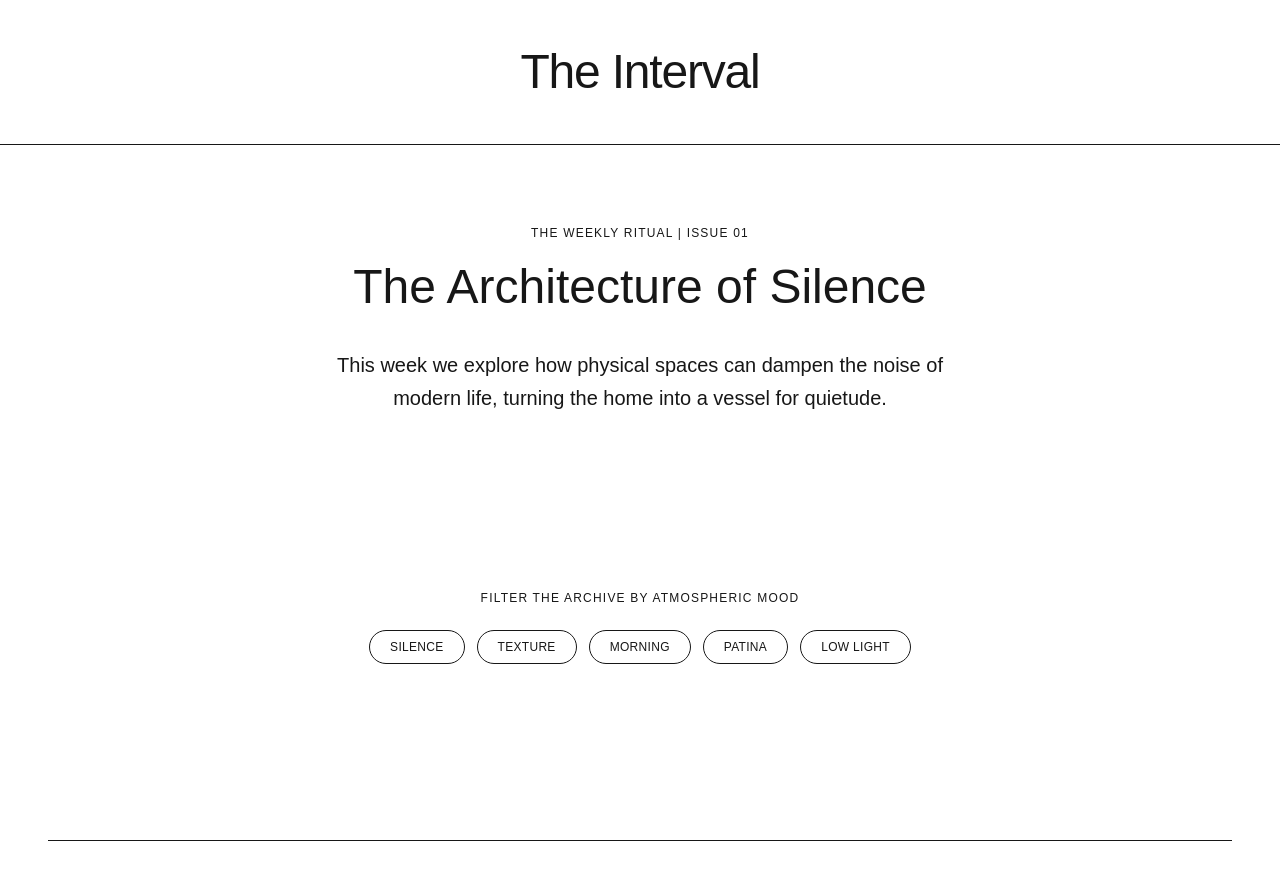
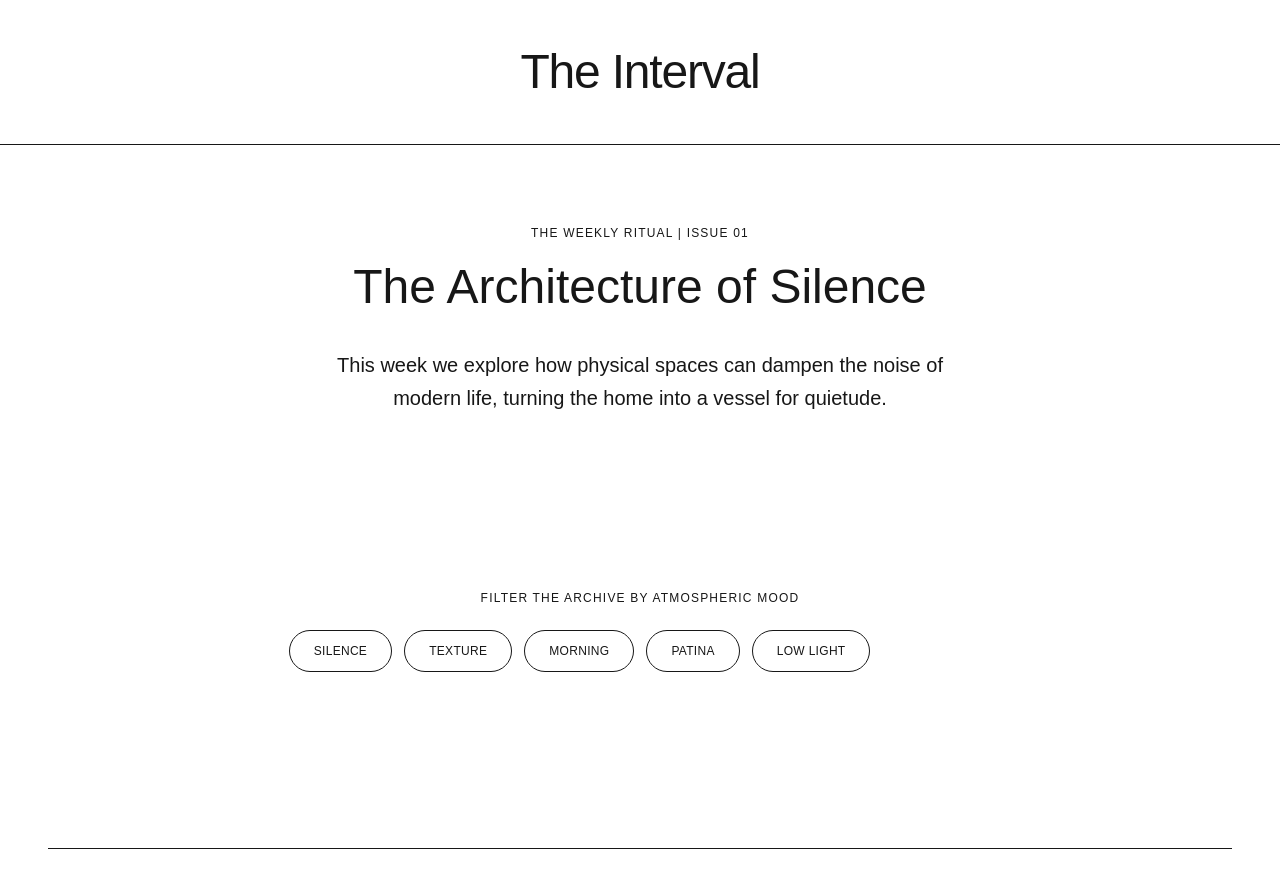
Before and after one commit to byinterval/interval, a Next.js app: page / in a window 1280 px wide. Shown: the top 888 px of the page. Built offline with nearby package versions, Linux system fonts and the light colour scheme; no server answers; a web font is replaced by a local one.

Commit message:
Refined Atlas View with Atmospheric Search and Calm Transitions

```diff
--- a/app/atlas/page.tsx
+++ b/app/atlas/page.tsx
@@ -1,91 +1,99 @@
+'use client';
+import { useState } from 'react';
+import { AnimatePresence } from 'framer-motion';
 import CalmEntry from '../components/CalmEntry';
 import MoodFilter from '../components/MoodFilter';
 import SignalCard from '../components/SignalCard';
 import ArtifactVault from '../components/ArtifactVault';
+import MasonryGrid from '../components/MasonryGrid';
+import CalmGridItem from '../components/CalmGridItem';
 
-// Mock Data simulating "The Brain" (Sanity)
-// We vary the height class to create the visual rhythm (Masonry)
-// UPDATE: Added 'image' property to satisfy the updated SignalCard interface
-const signals = [
-  {
-    studio: "Studio O",
-    title: "Light as Material",
-    mood: "Low Light",
-    height: "aspect-[3/4]",
-    image: "https://images.unsplash.com/photo-1507646227500-4d389b0012be?q=80&w=800&auto=format&fit=crop" // Placeholder architectural image
-  },
-  {
-    studio: "Ryokan Z",
-    title: "The Acoustics of Tatami",
-    mood: "Silence",
-    height: "aspect-square",
-    image: "https://images.unsplash.com/photo-1598337633293-189f76f7f631?q=80&w=800&auto=format&fit=crop"
-  },
-  {
-    studio: "Atelier V",
-    title: "Concrete Patina",
-    mood: "Texture",
-    height: "aspect-[4/5]",
-    image: "https://images.unsplash.com/photo-1516962080544-e1163c804e15?q=80&w=800&auto=format&fit=crop"
-  },
-  {
-    studio: "Cafe K",
-    title: "Rainy Day Architecture",
-    mood: "Rain",
-    height: "aspect-[3/4]",
-    image: "https://images.unsplash.com/photo-1515266591878-5a1408089456?q=80&w=800&auto=format&fit=crop"
-  },
-  {
-    studio: "House N",
-    title: "Morning Light Study",
-    mood: "Morning",
-    height: "aspect-square",
-    image: "https://images.unsplash.com/photo-1595844730298-b96053705296?q=80&w=800&auto=format&fit=crop"
-  },
-  {
-    studio: "Gallery X",
-    title: "Void Space",
-    mood: "Silence",
-    height: "aspect-[4/5]",
-    image: "https://images.unsplash.com/photo-1493723843689-d205189326e5?q=80&w=800&auto=format&fit=crop"
-  },
+// Mock Data (The Brain)
+const allSignals = [
+  { id: 1, studio: "Studio O", title: "Light as Material", mood: "Low Light", height: "aspect-[3/4]", image: "https://images.unsplash.com/photo-1515266591878-5a1408089456?q=80&w=800" },
+  { id: 2, studio: "Ryokan Z", title: "The Acoustics of Tatami", mood: "Silence", height: "aspect-square", image: "https://images.unsplash.com/photo-1598337633293-189f76f7f631?q=80&w=800" },
+  { id: 3, studio: "Atelier V", title: "Concrete Patina", mood: "Texture", height: "aspect-[4/5]", image: "https://images.unsplash.com/photo-1516962080544-e1163c804e15?q=80&w=800" },
+  { id: 4, studio: "Cafe K", title: "Rainy Day Architecture", mood: "Rain", height: "aspect-[3/4]", image: "https://images.unsplash.com/photo-1507646227500-4d389b0012be?q=80&w=800" },
+  { id: 5, studio: "House N", title: "Morning Light Study", mood: "Morning", height: "aspect-square", image: "https://images.unsplash.com/photo-1595844730298-b96053705296?q=80&w=800" },
+  { id: 6, studio: "Gallery X", title: "Void Space", mood: "Silence", height: "aspect-[4/5]", image: "https://images.unsplash.com/photo-1493723843689-d205189326e5?q=80&w=800" },
 ];
 
+const availableMoods = ["Silence", "Texture", "Morning", "Rain", "Low Light", "Patina"];
+
 export default function AtlasPage() {
+  const [activeMood, setActiveMood] = useState<string | null>(null);
+
+  // Filter Logic: If no mood selected, show all. Else, filter by mood.
+  const filteredSignals = activeMood
+    ? allSignals.filter(s => s.mood === activeMood)
+    : allSignals;
+
+  const handleMoodSelect = (mood: string) => {
+    // Toggle off if clicking the active mood again
+    setActiveMood(prev => (prev === mood ? null : mood));
+  };
+
   return (
     <CalmEntry>
-      {/* 1. Hero Header */}
-      <div className="text-center mb-20 md:mb-32 pt-12">
-        <h1 className="font-serif-title text-5xl md:text-7xl text-brand-ink mb-6 tracking-tight">
+      <main className="min-h-screen bg-primary-bg">
+
+        {/* 1. The Header (Expansive Whitespace) */}
+        <header className="pt-32 pb-16 text-center px-6">
+          <span className="font-sans-body text-xs text-accent-brown uppercase tracking-[0.2em] mb-6 block">
+            The Digital Archive
+          </span>
+          <h1 className="font-serif-title text-6xl md:text-7xl lg:text-8xl text-brand-ink mb-8 tracking-tight">
             The Living Atlas
           </h1>
-        <p className="font-sans-body text-accent-brown/80 max-w-lg mx-auto text-sm md:text-base leading-relaxed">
+          <p className="font-sans-body text-accent-brown/80 max-w-lg mx-auto leading-relaxed">
             A permanent library of taste. Filter the archive by atmospheric mood to unblock your creativity.
           </p>
+        </header>
+
+        {/* 2. The Atmospheric Search (Sticky) */}
+        <div className="sticky top-0 z-40 bg-primary-bg/95 backdrop-blur-md border-b border-accent-brown/5 transition-all">
+          {/* FIX: Passing the required props here resolves the error */}
+          <MoodFilter
+            moods={availableMoods}
+            activeMood={activeMood}
+            onMoodSelect={handleMoodSelect}
+          />
         </div>
 
-      {/* 2. Sticky Navigation (Mood Selector) */}
-      <div className="sticky top-0 bg-primary-bg/95 backdrop-blur-md z-40 py-6 mb-16 border-b border-secondary-bg transition-all">
-        <MoodFilter />
-      </div>
-
-      {/* 3. The Signal Grid (Masonry Layout) */}
-      {/* Tailwind's 'columns' utility creates the Masonry flow automatically */}
-      <div className="columns-1 md:columns-2 lg:columns-3 gap-6 space-y-6">
-        {signals.map((signal, i) => (
+        {/* 3. The Masonry Grid (Dynamic) */}
+        <section className="py-20 min-h-[60vh]">
+           <MasonryGrid>
+             <AnimatePresence mode='popLayout'>
+               {filteredSignals.map((signal) => (
+                 <CalmGridItem key={signal.id}>
                    <SignalCard
-            key={i}
                      studio={signal.studio}
                      title={signal.title}
                      mood={signal.mood}
-            image={signal.image} // Pass the image prop here
+                     image={signal.image}
                      heightClass={signal.height}
                    />
+                 </CalmGridItem>
                ))}
+             </AnimatePresence>
+
+             {/* Empty State Message */}
+             {filteredSignals.length === 0 && (
+               <div className="col-span-full py-32 text-center">
+                 <p className="font-serif-title text-2xl text-accent-brown/50 italic">
+                   No signals found for this mood yet.
+                 </p>
+               </div>
+             )}
+           </MasonryGrid>
+        </section>
+
+        {/* 4. The Artifact Vault (Visualizing the Collection) */}
+        <div className="border-t border-accent-brown/10">
+          <ArtifactVault />
         </div>
 
-      {/* 4. The Artifact Vault */}
-      <ArtifactVault />
+      </main>
     </CalmEntry>
   );
 }
--- /dev/null
+++ b/app/components/CalmGridItem.tsx
@@ -0,0 +1,25 @@
+'use client';
+import { motion } from 'framer-motion';
+import { ReactNode } from 'react';
+
+interface CalmItemProps {
+  children: ReactNode;
+}
+
+export default function CalmGridItem({ children }: CalmItemProps) {
+  return (
+    <motion.div
+      layout
+      initial={{ opacity: 0, y: 20 }}
+      animate={{ opacity: 1, y: 0 }}
+      exit={{ opacity: 0, scale: 0.95 }}
+      transition={{
+        duration: 0.8, // "Slow fade (600ms+)"
+        ease: [0.22, 1, 0.36, 1] // Custom "Calm" bezier curve
+      }}
+      className="break-inside-avoid mb-6"
+    >
+      {children}
+    </motion.div>
+  );
+}
--- /dev/null
+++ b/app/components/HomepageFilter.tsx
@@ -0,0 +1,17 @@
+'use client';
+import { useState } from 'react';
+import MoodFilter from './MoodFilter';
+
+// This wrapper handles the state so the Server Component homepage doesn't have to.
+export default function HomepageFilter() {
+  const [activeMood, setActiveMood] = useState<string | null>(null);
+  const moods = ["Silence", "Texture", "Morning", "Patina", "Low Light"];
+
+  return (
+    <MoodFilter
+      moods={moods}
+      activeMood={activeMood}
+      onMoodSelect={(mood) => setActiveMood(mood === activeMood ? null : mood)}
+    />
+  );
+}
--- /dev/null
+++ b/app/components/MasonryGrid.tsx
@@ -0,0 +1,17 @@
+'use client';
+import { ReactNode } from 'react';
+
+interface MasonryProps {
+  children: ReactNode;
+}
+
+export default function MasonryGrid({ children }: MasonryProps) {
+  return (
+    // The 'columns' utility creates the masonry effect
+    // 1 col (mobile), 2 cols (tablet), 3 cols (desktop)
+    // gap-6 provides the 24px gutter specified in the design doc
+    <div className="columns-1 md:columns-2 lg:columns-3 gap-6 space-y-6 px-6 md:px-20 lg:px-24">
+      {children}
+    </div>
+  );
+}
--- a/app/components/MoodFilter.tsx
+++ b/app/components/MoodFilter.tsx
@@ -1,27 +1,53 @@
 'use client';
 
-const moods = ["Silence", "Texture", "Morning", "Patina", "Low Light"];
+interface MoodFilterProps {
+  moods: string[];
+  activeMood: string | null;
+  onMoodSelect: (mood: string) => void;
+}
 
-export default function MoodFilter() {
+export default function MoodFilter({ moods, activeMood, onMoodSelect }: MoodFilterProps) {
   return (
     <nav className="flex flex-col items-center justify-center space-y-6 py-12">
-      <span className="font-sans-body text-xs uppercase tracking-widest text-accent-brown/70">
+      <span className="font-sans-body text-xs uppercase tracking-widest text-accent-brown/70 transition-opacity duration-500">
         Filter the Archive by Atmospheric Mood
       </span>
 
-      <div className="flex flex-wrap justify-center gap-3">
-        {moods.map((mood) => (
-          <button
-            key={mood}
-            className="font-sans-body text-xs uppercase tracking-wide
-                       text-accent-brown bg-transparent border border-accent-brown/30
-                       px-5 py-2 rounded-full
-                       hover:bg-accent-brown hover:text-primary-bg hover:border-accent-brown
-                       transition-all duration-300 ease-out"
-          >
-            {mood}
-          </button>
-        ))}
+      <div className="flex flex-wrap justify-center gap-3 max-w-4xl px-6">
+        {moods.map((mood) => {
+          const isActive = activeMood === mood;
+
+          return (
+            <button
+              key={mood}
+              onClick={() => onMoodSelect(mood)}
+              className={`
+                font-sans-body text-xs uppercase tracking-wide
+                px-6 py-3 rounded-full border border-accent-brown/20
+                transition-all duration-500 ease-out
+                ${isActive
+                  ? "bg-brand-ink text-primary-bg border-brand-ink scale-105"
+                  : "bg-transparent text-accent-brown hover:border-accent-brown hover:bg-accent-brown/5"
+                }
+              `}
+            >
+              {mood}
+            </button>
+          );
+        })}
+
+        {/* 'Clear Filter' appears only when active */}
+        <button
+          onClick={() => onMoodSelect("")}
+          className={`
+            font-sans-body text-xs uppercase tracking-wide px-4 py-3
+            text-accent-brown/50 hover:text-accent-brown underline decoration-1 underline-offset-4
+            transition-opacity duration-500
+            ${activeMood ? "opacity-100 visible" : "opacity-0 invisible"}
+          `}
+        >
+          Reset View
+        </button>
       </div>
     </nav>
   );
--- a/app/page.tsx
+++ b/app/page.tsx
@@ -1,6 +1,6 @@
 import { client } from "@/lib/sanity";
 import CalmEntry from './components/CalmEntry';
-import MoodFilter from './components/MoodFilter';
+import HomepageFilter from './components/HomepageFilter';
 import ArtifactButton from './components/ArtifactButton';
 
 async function getMoods() {
@@ -32,7 +32,7 @@ export default async function Home() {
       </section>
 
       {/* 2. Atmospheric Filter */}
-      <MoodFilter />
+      <HomepageFilter />
 
       {/* 3. The Signal (Split Layout: Text Left / Image Right) */}
       <article className="grid grid-cols-1 md:grid-cols-2 gap-12 md:gap-24 items-center mt-32 border-t border-secondary-bg pt-24">
```
Lines whose indentation alone changed are shown as unchanged.
